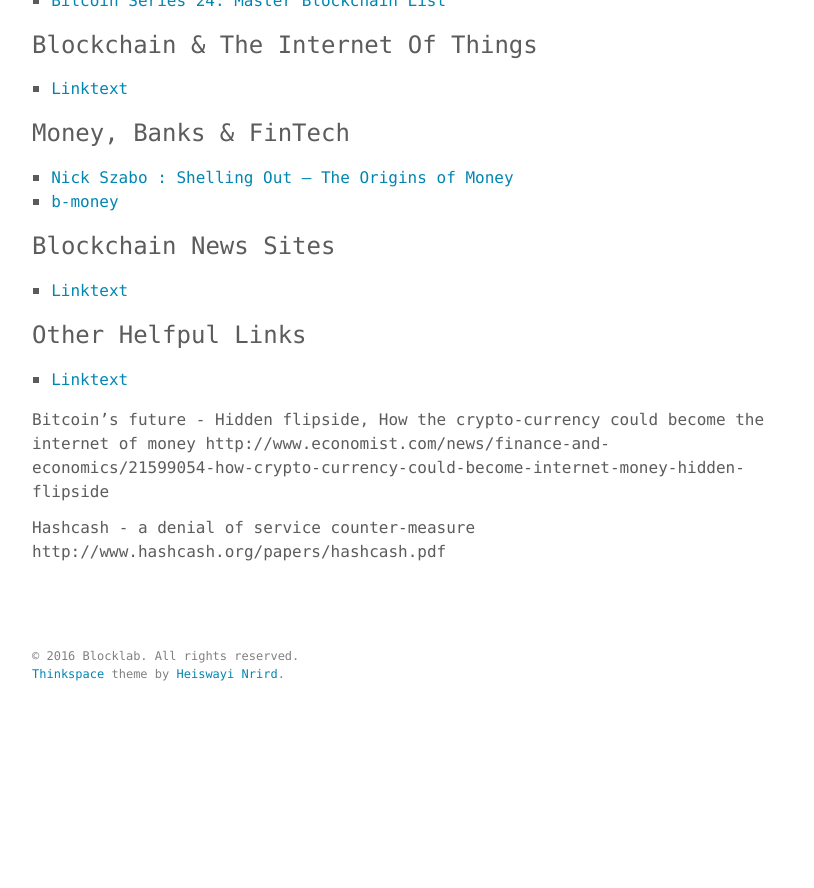
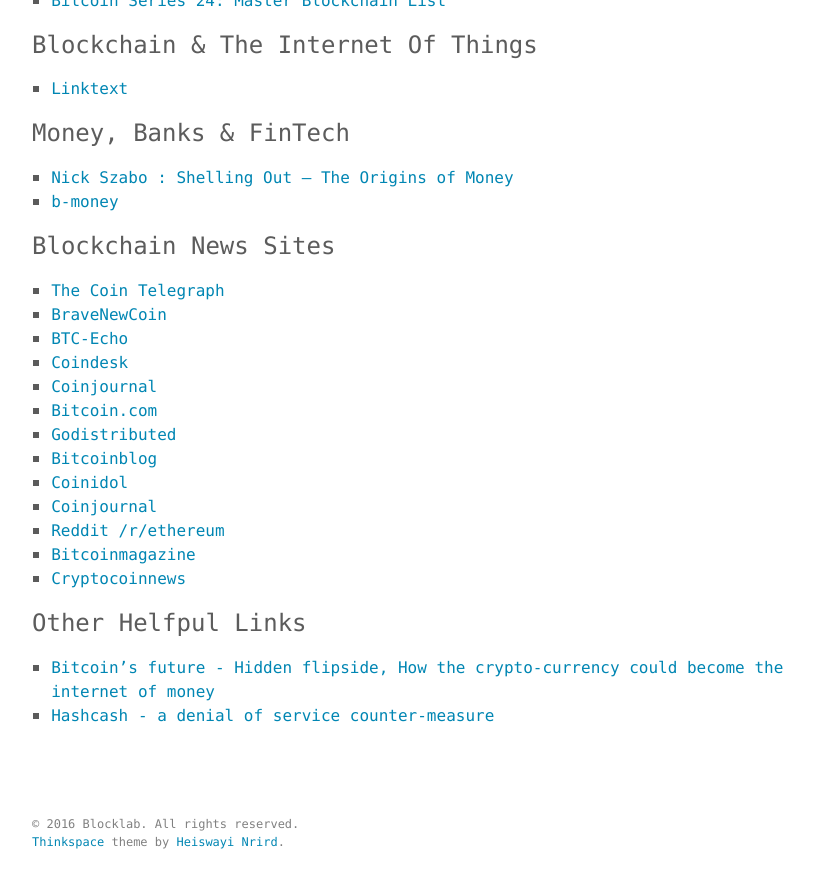
Before and after one commit to blocklab/site, a Jekyll site: the page built from links.md, in a window 1280 px wide and 900 px high, scrolled down 1244 px. Shown: the top 888 px of the window, without its empty margins (232-1046 px from the left). Built offline with Jekyll 4.4.1, drawn with Linux system fonts in a browser that asks for light colours; before the commit the page ends 1976 px from its top, so only the background shows below that.

Commit message:
Update links.md

```diff
--- a/links.md
+++ b/links.md
@@ -30,11 +30,9 @@ permalink: /links/
 * [11. Digital Currency and innovation](https://db.tt/CSy7iC1s)
 * [12. Digital Currencies and the Developing World](https://db.tt/pAqXuGz5)
 
-
 ### Ethereum
 * [Ethereum Project](https://www.ethereum.org/)
 * [Ethereum Foundation](https://www.ethereum.org/foundation)
-
 
 ### Blockchain Technology & Programming
 * [Linktext](www.spiegel.de)
@@ -54,21 +52,20 @@ permalink: /links/
 * [b-money](http://www.weidai.com/bmoney.txt)
 
 ### Blockchain News Sites
-* [Linktext](www.spiegel.de)
+* [The Coin Telegraph](http://cointelegraph.com/)
+* [BraveNewCoin](http://bravenewcoin.com/)
+* [BTC-Echo](http://www.btc-echo.de/)
+* [Coindesk](http://www.coindesk.com)
+* [Coinjournal](http://coinjournal.net)
+* [Bitcoin.com](https://news.bitcoin.com/)
+* [Godistributed](https://godistributed.com)
+* [Bitcoinblog](https://bitcoinblog.de)
+* [Coinidol](https://coinidol.com)
+* [Coinjournal](http://coinjournal.net/)
+* [Reddit /r/ethereum](https://www.reddit.com/r/ethereum/)
+* [Bitcoinmagazine](https://bitcoinmagazine.com)
+* [Cryptocoinnews](https://www.cryptocoinsnews.com)
 
 ### Other Helfpul Links
-* [Linktext](www.spiegel.de)
-
-
-
-
-
-
-
-
-Bitcoin’s future - Hidden flipside, How the crypto-currency could become the internet of money	http://www.economist.com/news/finance-and-economics/21599054-how-crypto-currency-could-become-internet-money-hidden-flipside
-
-
-
-
-Hashcash - a denial of service counter-measure	http://www.hashcash.org/papers/hashcash.pdf
+* [Bitcoin’s future - Hidden flipside, How the crypto-currency could become the internet of money](http://www.economist.com/news/finance-and-economics/21599054-how-crypto-currency-could-become-internet-money-hidden-flipside)
+* [Hashcash - a denial of service counter-measure](http://www.hashcash.org/papers/hashcash.pdf)
```
